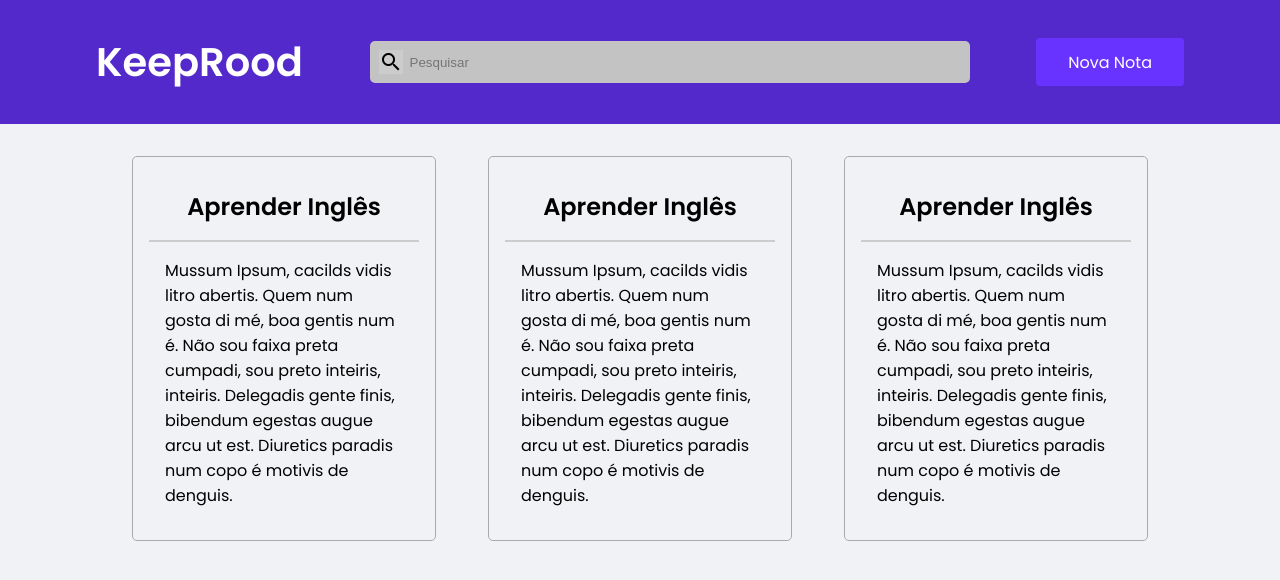
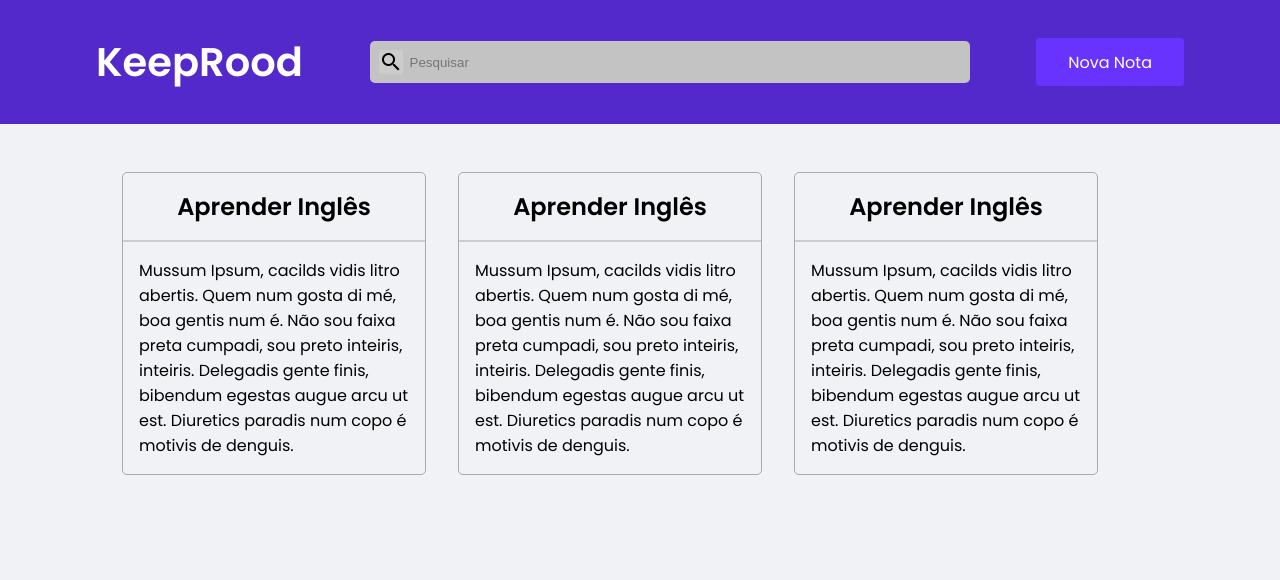
Before and after one commit to anderood/keeprood, a React (Create React App) app: page / in a window 1280 px wide. Shown: the top 580 px of the page. Built offline with nearby package versions, Linux system fonts and the light colour scheme.

Commit message:
Ajustando Layout, para exibição do Card

```diff
--- a/src/components/Card/styles.ts
+++ b/src/components/Card/styles.ts
@@ -2,9 +2,9 @@ import styled from "styled-components";
 
 export const Container = styled.div`
     max-width: 19rem;
-    margin: 0 auto;
+    margin: 1rem;
 
-    padding: 1rem 1rem;
+    /* padding: 2rem; */
     border: 1px solid #aaa;
     border-radius: 5px;
 
--- a/src/components/Dashboard/styles.ts
+++ b/src/components/Dashboard/styles.ts
@@ -6,6 +6,7 @@ export const Container = styled.div`
     padding: 2rem 1rem;
 
     display: flex;
+    flex-wrap: wrap;
 
 
 `;
```
